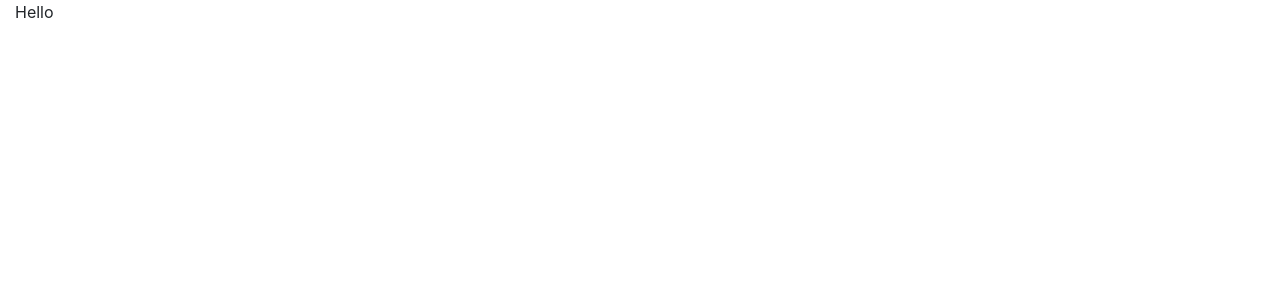
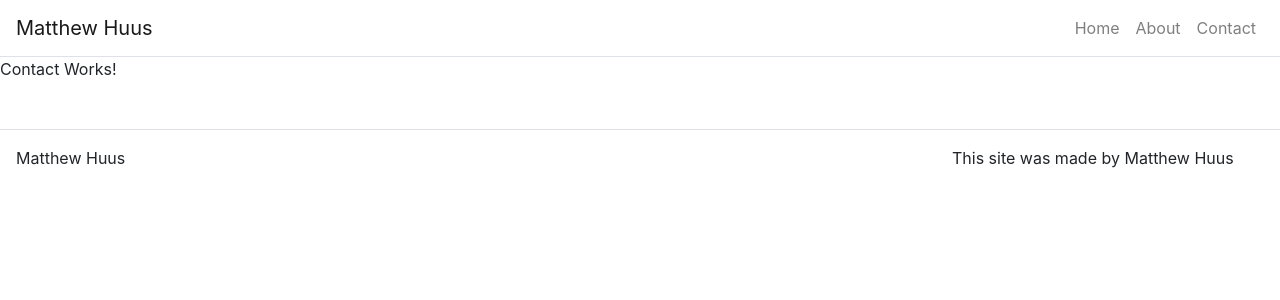
Before and after one commit to matt98h/React-Portfolio, a React (Create React App) app: page /contact in a window 1280 px wide. Shown: the top 300 px of the page. Built offline with nearby package versions, Linux system fonts and the light colour scheme.

Commit message:
working links between pages. Added Contact and About links

```diff
--- a/src/App.js
+++ b/src/App.js
@@ -1,7 +1,15 @@
 import React from 'react';
 import {BrowserRouter as Router, Route, Link } from 'react-router-dom';
 import Container from 'react-bootstrap/Container'
+import Navbar from 'react-bootstrap/Navbar'
 import './App.css';
+import Nav from'react-bootstrap/nav'
+
+import Footer from './components/Footer'
+import HomePage from './pages/HomePage'
+import AboutPage from './pages/AboutPage'
+import ContactPage from './pages/ContactPage'
+
 
 class App extends React.Component {
 
@@ -31,8 +39,32 @@
   render() {
     return (
    <Router>
-     <Container fluid={true}>
-      Hello
+     <Container className='p-0' fluid={true}>
+
+     <Navbar className='border-bottom' bg='transparent' expand='lg'>
+      <Navbar.Brand>Matthew Huus</Navbar.Brand>
+
+      <Navbar.Toggle className='border-0' aria-controls='navbar-toggle'/>
+      <Navbar.Collapse id='navbar-toggle'>
+        <Nav className='ml-auto'>
+          <Link className='nav-link' to='/'>Home</Link>
+          <Link className='nav-link' to='/about'>About</Link>
+          <Link className='nav-link' to='/contact'>Contact</Link>
+
+
+        </Nav>
+
+        </Navbar.Collapse>
+
+     </Navbar>
+
+     <Route path='/' exact render={() => <HomePage title={this.state.home.title} subTitle={this.state.home.subTitle} text={this.state.home.text}/> }/>
+     <Route path='/about' exact render={() => <AboutPage title={this.state.about.title}/> }/>
+     <Route path='/contact' exact render={() => <ContactPage title={this.state.contact.title}/> }/>
+
+
+     <Footer />
+
      </Container>
      </Router>
   );
--- /dev/null
+++ b/src/components/Footer.js
@@ -0,0 +1,26 @@
+import React from 'react';
+import Container from 'react-bootstrap/Container'
+import Row from 'react-bootstrap/Row'
+import Col from 'react-bootstrap/Col'
+
+
+
+function Footer() {
+    return(
+<footer className='mt-5'>
+    <Container fluid={true}>
+        <Row className='border-top justify-content-between p-3'>
+            <Col className='p-0' md={3} sm={12}>
+            Matthew Huus
+            </Col>
+            <Col className='p-0' d-flex justify-content-end md={3}>
+            This site was made by Matthew Huus
+            </Col>
+        </Row>
+
+    </Container>
+
+</footer>
+    );
+}
+export default Footer;
--- /dev/null
+++ b/src/pages/AboutPage.js
@@ -0,0 +1,8 @@
+import React from 'react';
+
+function AboutPage(props) {
+return(
+<p>About Works!</p>
+);
+}
+export default AboutPage
--- /dev/null
+++ b/src/pages/ContactPage.js
@@ -0,0 +1,8 @@
+import React from 'react';
+
+function ContactPage(props) {
+return(
+<p>Contact Works!</p>
+);
+}
+export default ContactPage
--- /dev/null
+++ b/src/pages/HomePage.js
@@ -0,0 +1,8 @@
+import React from 'react';
+
+function HomePage(props) {
+return(
+<p>Home Works!</p>
+);
+}
+export default HomePage
```
